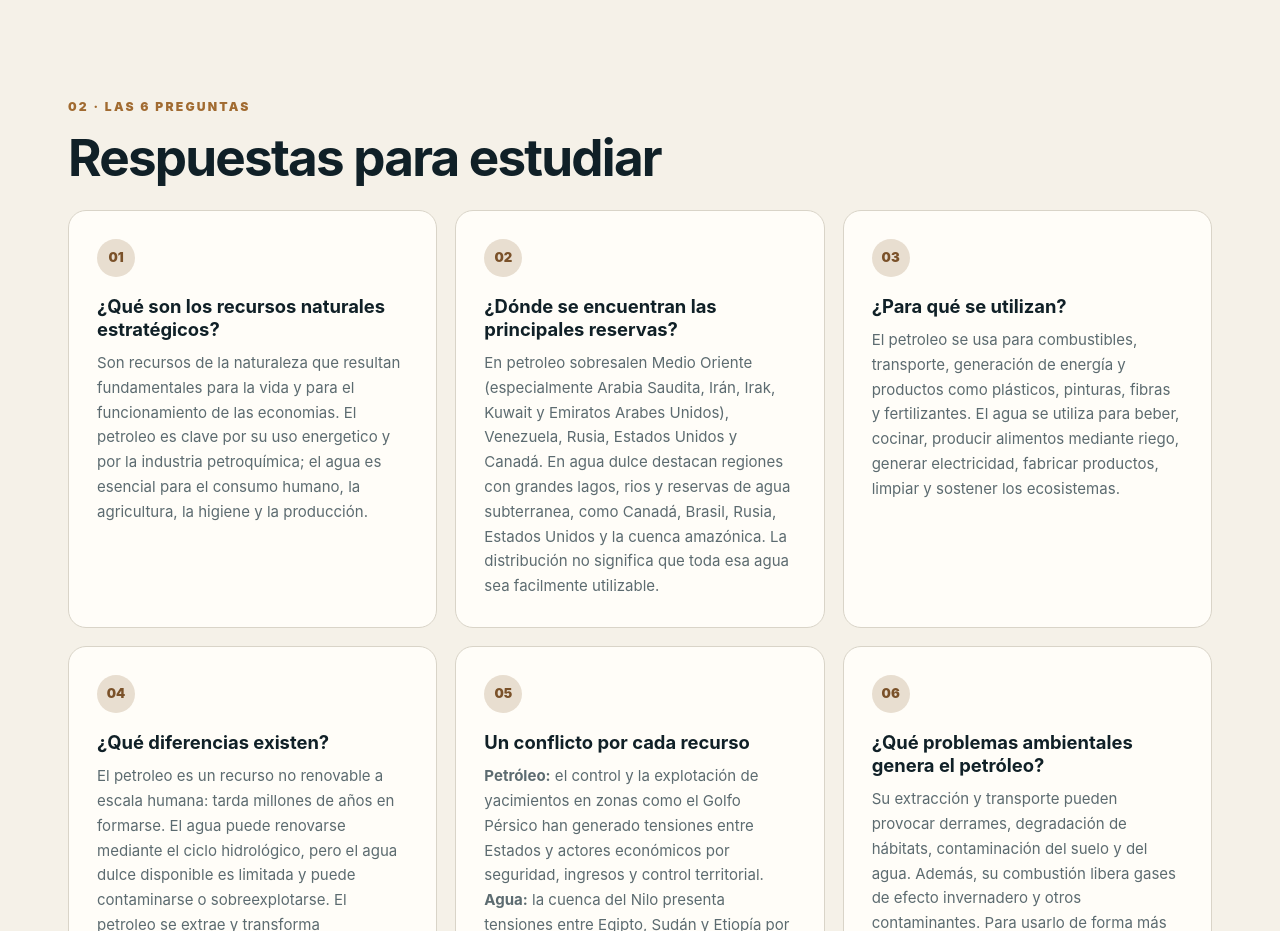
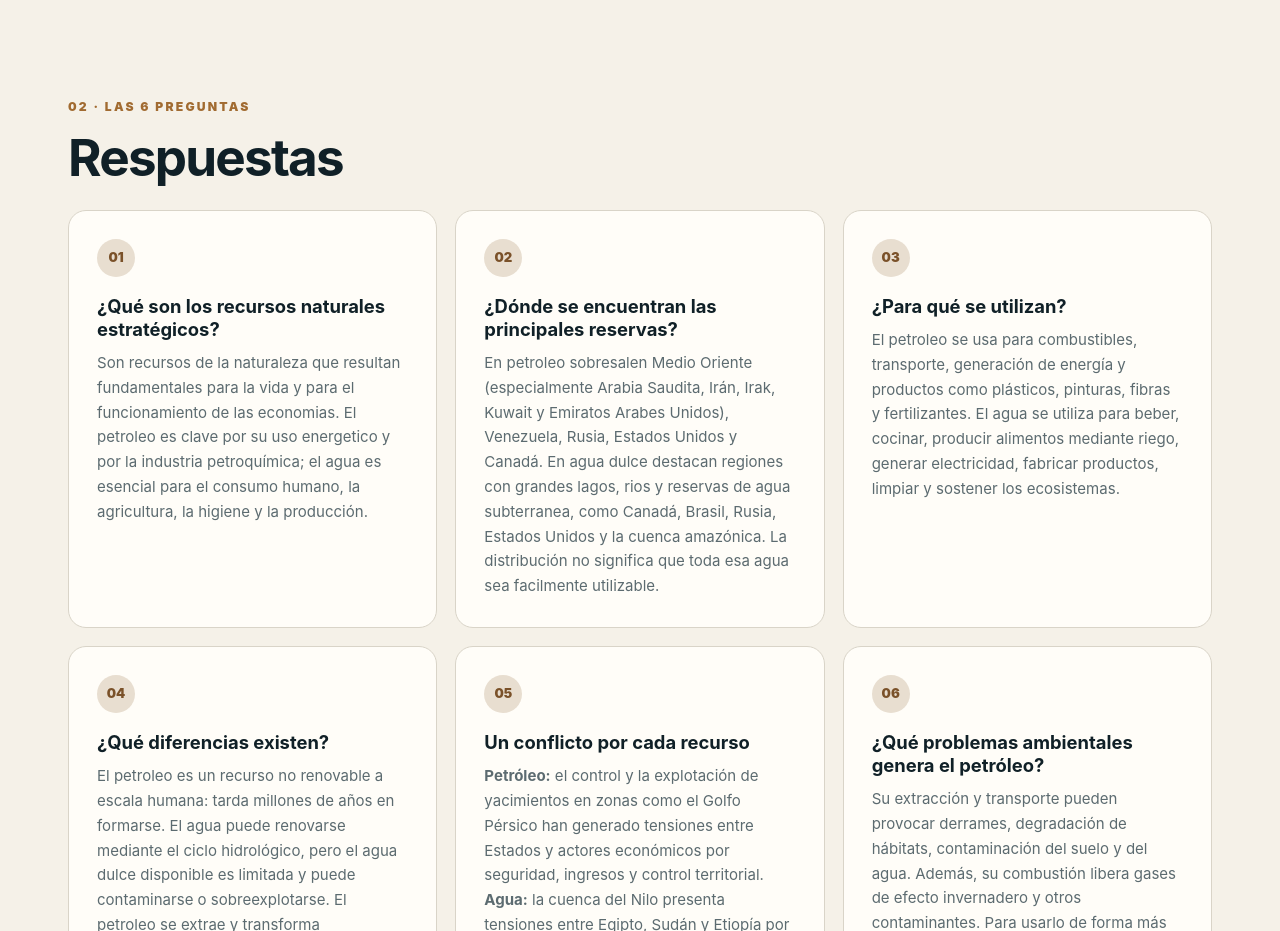
Before and after one commit to fbuono14-maker/geo, a plain HTML site: page index.html in a window 1280 px wide. Shown: the part 1860-2791 px from the top of the page. Drawn offline with nearby package versions, Linux system fonts and the light colour scheme.

Commit message:
Cambiar título de sección a Respuestas

```diff
--- a/index.html
+++ b/index.html
@@ -16,7 +16,7 @@
 <main>
 <section class="intro section" id="conceptos"><div class="section-kicker">01 · CONCEPTO</div><div class="split"><div><h2>¿Qué hace estratégico a un recurso?</h2><p>Un recurso natural estrategico es aquel cuya disponibilidad influye mucho en la seguridad, la economia y el bienestar de una sociedad. El petroleo aporta energia y materias primas para una enorme cantidad de actividades; el agua dulce es indispensable para beber, producir alimentos, sostener ecosistemas y desarrollar industrias.</p><p>Por eso, cuando estos recursos se concentran en determinadas regiones, pueden adquirir un valor geopolítico muy grande. Los paises buscan asegurar el acceso, reducir riesgos y proteger sus fuentes.</p></div><aside class="fact-card"><div class="fact-icon">◈</div><h3>Idea central</h3><p>La importancia de un recurso no depende solo de cuánto existe, sino también de <b>dónde está</b>, quién puede acceder a él y qué tan dificil es reemplazarlo.</p></aside></div></section>
 <section class="visual-banner"><img src="https://www.epa.gov/sites/default/files/2017-02/figure-3.gif" alt="Mapa mundial de estrés hídrico" loading="lazy"><div class="visual-caption">El agua dulce no está distribuida de manera uniforme y algunas cuencas soportan una presión muy elevada.</div></section>
-<section class="section" id="preguntas"><div class="section-kicker">02 · LAS 6 PREGUNTAS</div><h2>Respuestas para estudiar</h2><div class="question-grid">
+<section class="section" id="preguntas"><div class="section-kicker">02 · LAS 6 PREGUNTAS</div><h2>Respuestas</h2><div class="question-grid">
 <article class="question-card"><span class="number">01</span><h3>¿Qué son los recursos naturales estratégicos?</h3><p>Son recursos de la naturaleza que resultan fundamentales para la vida y para el funcionamiento de las economias. El petroleo es clave por su uso energetico y por la industria petroquímica; el agua es esencial para el consumo humano, la agricultura, la higiene y la producción.</p></article>
 <article class="question-card"><span class="number">02</span><h3>¿Dónde se encuentran las principales reservas?</h3><p>En petroleo sobresalen Medio Oriente (especialmente Arabia Saudita, Irán, Irak, Kuwait y Emiratos Arabes Unidos), Venezuela, Rusia, Estados Unidos y Canadá. En agua dulce destacan regiones con grandes lagos, rios y reservas de agua subterranea, como Canadá, Brasil, Rusia, Estados Unidos y la cuenca amazónica. La distribución no significa que toda esa agua sea facilmente utilizable.</p></article>
 <article class="question-card"><span class="number">03</span><h3>¿Para qué se utilizan?</h3><p>El petroleo se usa para combustibles, transporte, generación de energía y productos como plásticos, pinturas, fibras y fertilizantes. El agua se utiliza para beber, cocinar, producir alimentos mediante riego, generar electricidad, fabricar productos, limpiar y sostener los ecosistemas.</p></article>
```
